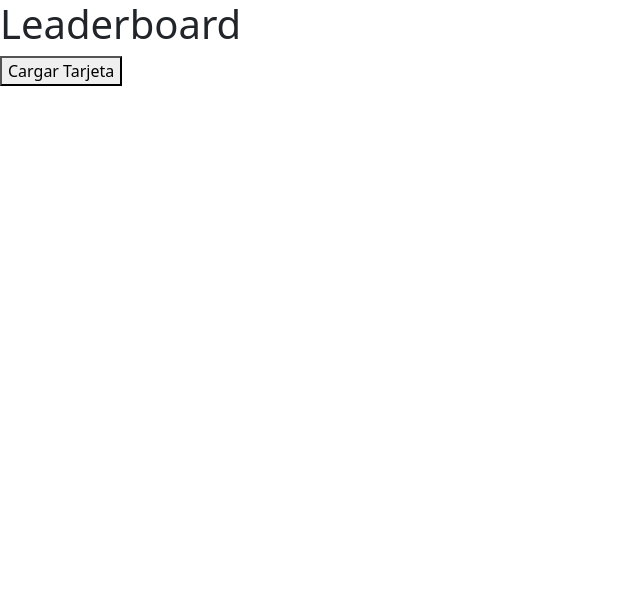
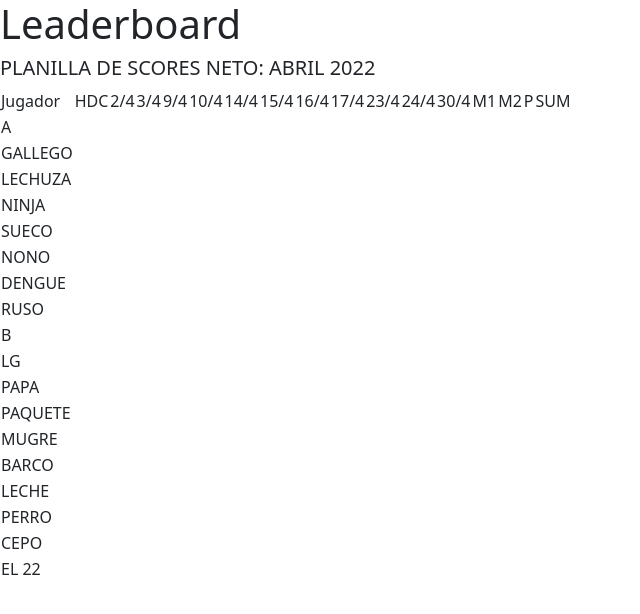
Before and after one commit to CarlosRacca/SDGA-Tour-Front, a React (Create React App) app: page /home in a window 1280 px wide. Shown: the top 614 px of the page, without its empty margins (0-640 px from the left). Built offline with nearby package versions, Linux system fonts and the light colour scheme.

Commit message:
login funcionando sin mensaje de errores, tratando de hacer el leaderboard en /home

```diff
--- /dev/null
+++ b/src/Actions/index.js
@@ -0,0 +1 @@
+import axios from 'axios';
--- a/src/Components/Home.jsx
+++ b/src/Components/Home.jsx
@@ -1,18 +1,67 @@
 import React from "react";
-import {Link} from 'react-router-dom';
+import { Link } from 'react-router-dom';
 
 export default function Home(){
 
     return(
-        <div>
-            <div>
-                <h1>Leaderboard</h1>
-            </div>
-            <div>
-                <Link to='/loadscorecard'>
-                    <button>Cargar Tarjeta</button>
-                </Link>
-            </div>
-        </div>
+        <main>
+            <h1>Leaderboard</h1>
+            <h5>PLANILLA DE SCORES NETO: ABRIL 2022</h5>
+                <table>
+                    <thead>
+                        <tr>
+                            <td>Jugador</td>
+                            <td>HDC</td>
+                            <td>2/4</td>
+                            <td>3/4</td>
+                            <td>9/4</td>
+                            <td>10/4</td>
+                            <td>14/4</td>
+                            <td>15/4</td>
+                            <td>16/4</td>
+                            <td>17/4</td>
+                            <td>23/4</td>
+                            <td>24/4</td>
+                            <td>30/4</td>
+                            <td>M1</td>
+                            <td>M2</td>
+                            <td>P</td>
+                            <td>SUM</td>
+                        </tr>
+                    </thead>
+                    <tbody>
+                        <tr>
+                            <td>A</td>
+                        </tr>
+                        <tr>
+                            <td>GALLEGO</td>
+                        </tr>
+                        <tr><td>LECHUZA</td></tr>
+                        <tr><td>NINJA</td></tr>
+                        <tr><td>SUECO</td></tr>
+                        <tr><td>NONO</td></tr>
+                        <tr><td>DENGUE</td></tr>
+                        <tr><td>RUSO</td></tr>
+                        <tr><td>B</td></tr>
+                        <tr><td>LG</td></tr>
+                        <tr><td>PAPA</td></tr>
+                        <tr><td>PAQUETE</td></tr>
+                        <tr><td>MUGRE</td></tr>
+                        <tr><td>BARCO</td></tr>
+                        <tr><td>LECHE</td></tr>
+                        <tr><td>PERRO</td></tr>
+                        <tr><td>CEPO</td></tr>
+                        <tr><td>EL 22</td></tr>
+                    </tbody>
+                    <tfoot></tfoot>
+                </table>
+        </main>
+        //         <div>
+        //     <div>
+        //         <Link to='/loadscorecard'>
+        //             <button>Cargar Tarjeta</button>
+        //         </Link>
+        //     </div>
+        // </div>
     );
 };
--- a/src/Components/Login.jsx
+++ b/src/Components/Login.jsx
@@ -19,13 +19,29 @@ export default function Login(){
                     Email:
                     <input
                     type='text'
+                    name='email'
+                    className='mail'
+                    {...register('email', {
+                        required: {value: true, message: 'Completar Email'}
+                    })}
                     />
+                    <span className='text-danger text-small d-block mb-2'>
+                        {errors?.email?.message}
+                    </span>
                 </label>
                 <label>
                     Contraseña:
                     <input
                     type='password'
+                    name='password'
+                    className= 'contraseña'
+                    {...register('password', {
+                        required: {value: true, message: 'Completar Contraseña'}
+                    })}
                     />
+                    <span className='text-danger text-small d-block mb-2'>
+                        {errors?.password?.message}
+                    </span>
                 </label>
                 <button>Ingresar</button>
             </form>
--- a/src/reportWebVitals.js
+++ b/src/reportWebVitals.js
@@ -7,7 +7,7 @@ const reportWebVitals = onPerfEntry => {
         getLCP(onPerfEntry);
         getTTFB(onPerfEntry);
       });
-    }
+    };
   };
 
   export default reportWebVitals;
```
Also changed, not shown: src/Reducer/index.js (+4 -4 lines).
